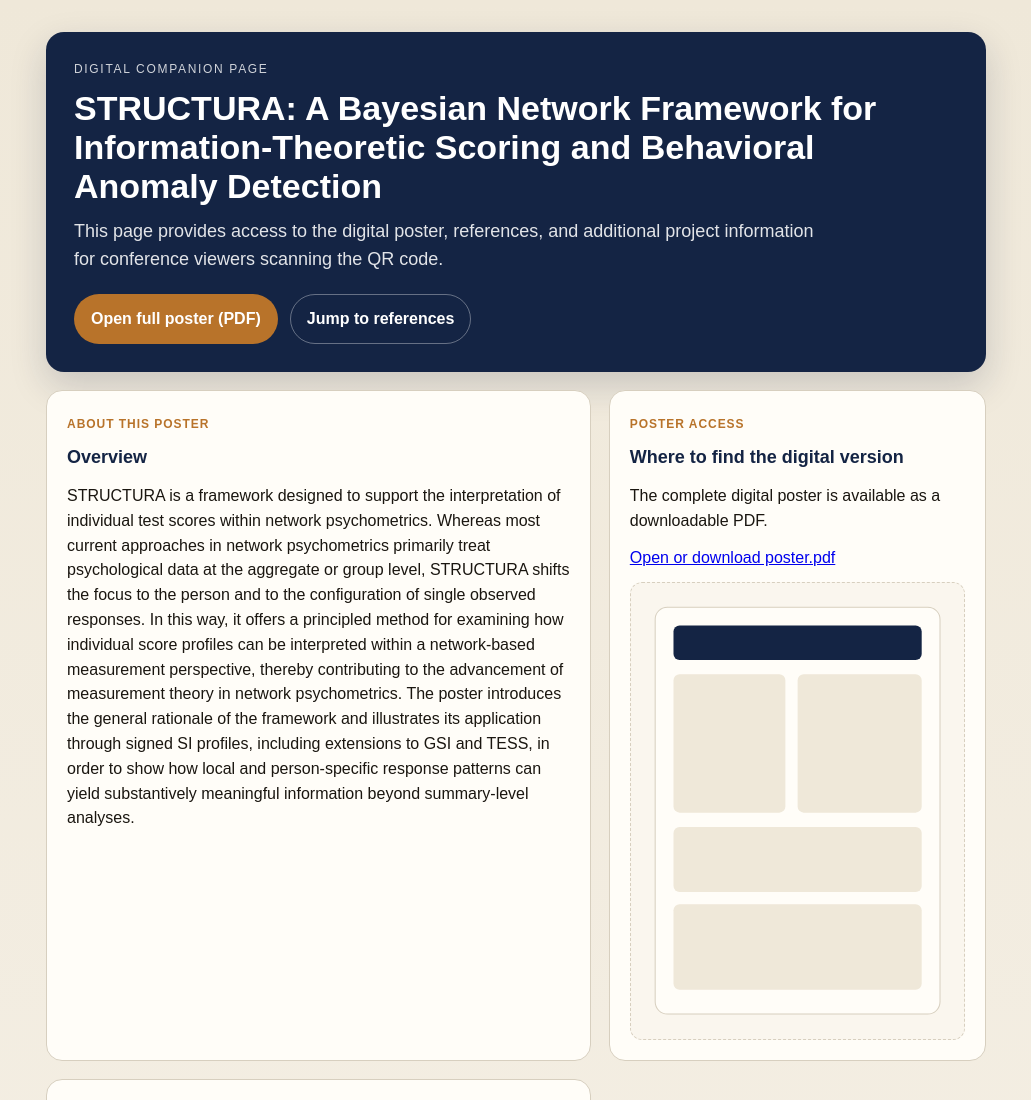
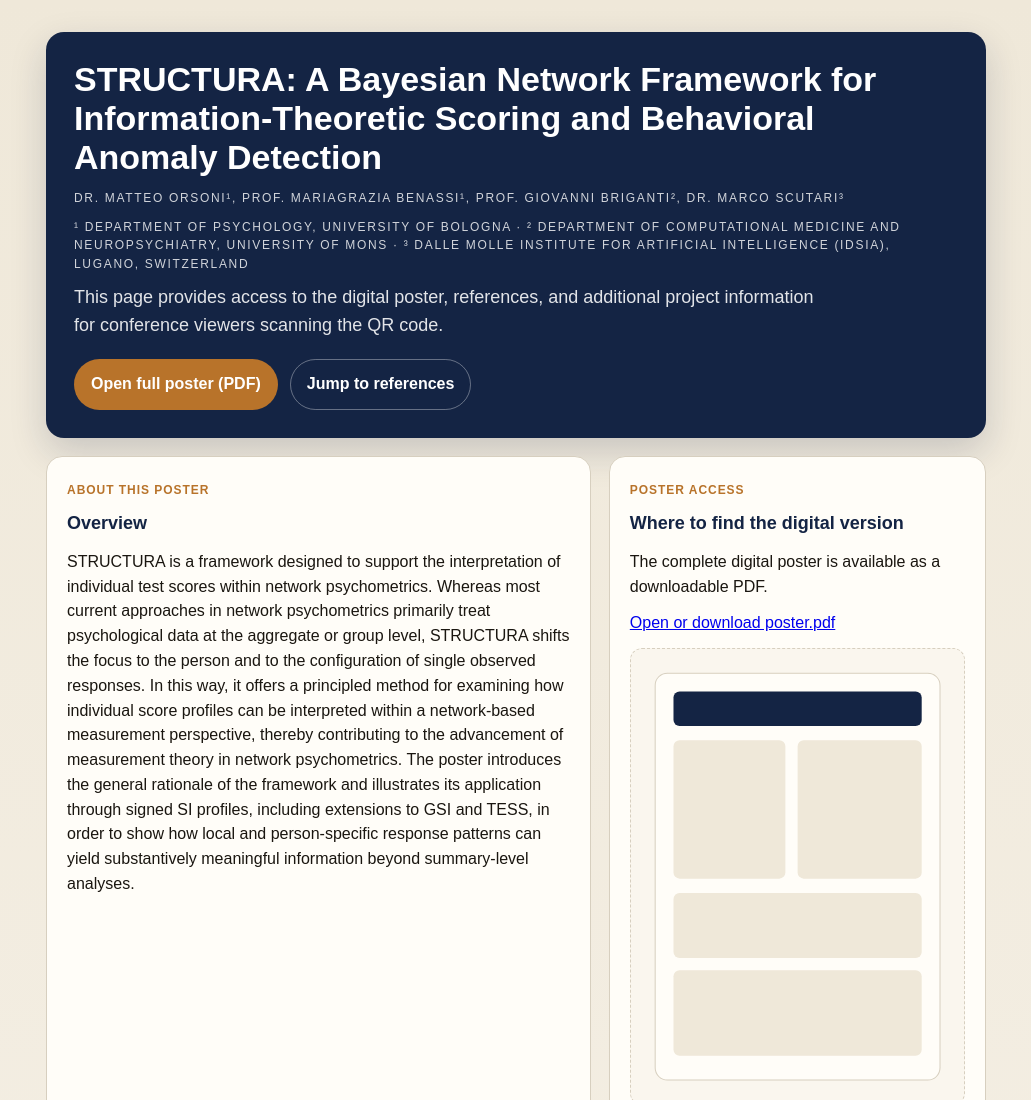
Before and after one commit to MatteoOrsoni/EMPG2026_STRUCTURA, a plain HTML site: page index.html in a window 1280 px wide. Shown: the top 1100 px of the page, without its empty margins (124-1155 px from the left). Drawn offline with Linux system fonts and the light colour scheme.

Commit message:
Update hero section with authors and affiliations
Added authors and affiliations to the hero section.

```diff
--- a/index.html
+++ b/index.html
@@ -104,8 +104,10 @@
 <body>
   <main class="wrap">
     <section class="hero">
-      <div class="eyebrow">Digital companion page</div>
       <h1>STRUCTURA: A Bayesian Network Framework for Information-Theoretic Scoring and Behavioral Anomaly Detection</h1>
+      <div class="eyebrow">Dr. Matteo Orsoni¹, Prof. Mariagrazia Benassi¹, Prof. Giovanni Briganti², Dr. Marco Scutari³</div>
+      <div class="eyebrow">¹ Department of Psychology, University of Bologna · ² Department of Computational Medicine and Neuropsychiatry, University of Mons · ³ Dalle Molle Institute for
+Artificial Intelligence (IDSIA), Lugano, Switzerland</div>
       <p class="subtitle">This page provides access to the digital poster, references, and additional project information for conference viewers scanning the QR code.</p>
       <div class="actions">
         <a class="btn btn-primary" href="./poster-EMPG2026.pdf" target="_blank" rel="noopener">Open full poster (PDF)</a>
```
